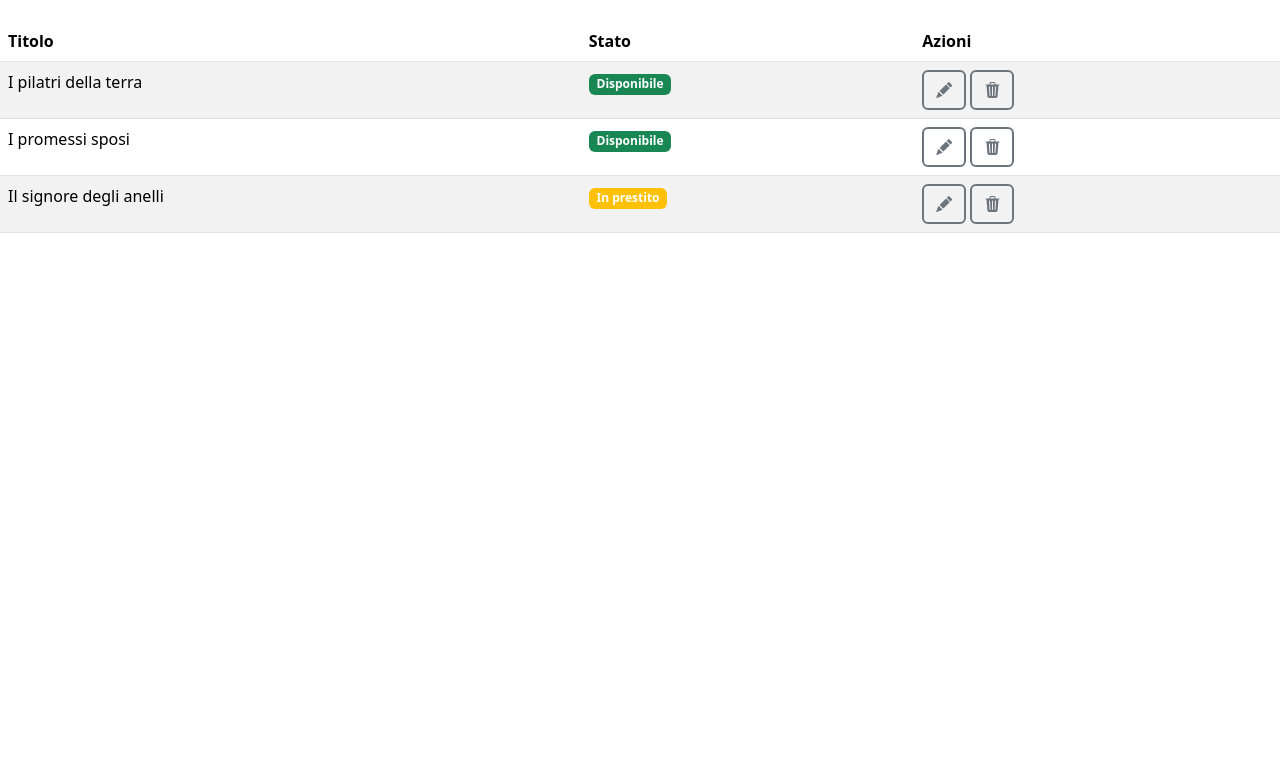
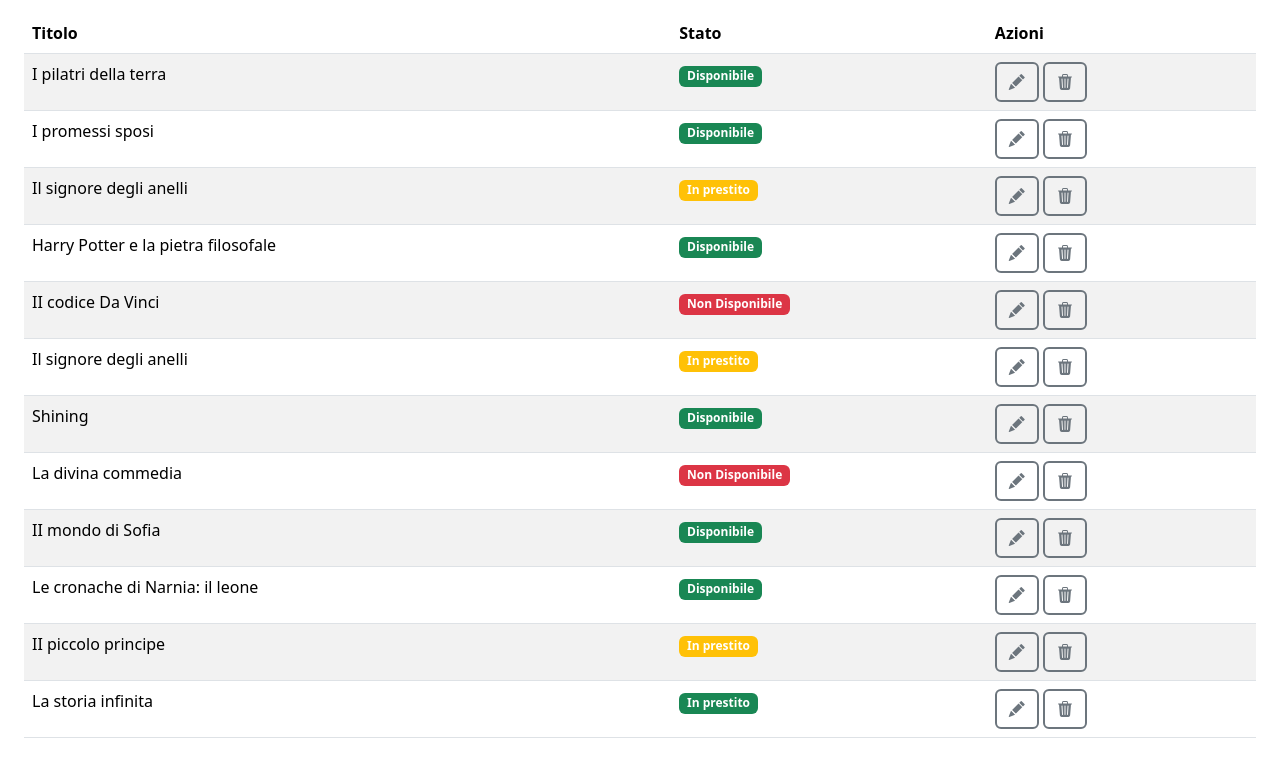
Before and after one commit to filippozuppini/html-css-bootstrap-dashboard, a plain HTML site: page index.html in a window 1280 px wide. Shown: the part 179-956 px from the top of the page. Before the commit the page ends 800 px from the top, so only its background shows below. Drawn offline with nearby package versions, Linux system fonts and the light colour scheme.

Commit message:
End tabel + style

```diff
--- a/index.html
+++ b/index.html
@@ -45,8 +45,8 @@
     </header>
 
     <main>
-        <div class="catalogo">
-            <div class="catologo-head d-flex justify-content-between p-4">
+        <div class="catalogo p-4">
+            <div class="catologo-head d-flex justify-content-between pb-3">
                 <h2>Catalogo Libri</h2>
                 <button class="bg-primary rounded border-0 text-white px-3 py-2">Aggiungi libro</button>
             </div>
@@ -91,6 +91,96 @@
                                 </span>
                             </td>
                         </tr>
+                        <tr>
+                            <td>Harry Potter e la pietra filosofale</td>
+                            <td><span class="badge text-bg-success">Disponibile</span></td>
+                            <td>
+                                <span>
+                                    <button type="button" class="btn btn-outline-secondary border-2"><i class="bi bi-pencil-fill"></i></button>
+                                    <button type="button" class="btn btn-outline-secondary border-2"><i class="bi bi-trash3-fill"></i></button>
+                                </span>
+                            </td>
+                        </tr>
+                        <tr>
+                            <td>II codice Da Vinci</td>
+                            <td><span class="badge text-bg-danger">Non Disponibile</span></td>
+                            <td>
+                                <span>
+                                    <button type="button" class="btn btn-outline-secondary border-2"><i class="bi bi-pencil-fill"></i></button>
+                                    <button type="button" class="btn btn-outline-secondary border-2"><i class="bi bi-trash3-fill"></i></button>
+                                </span>
+                            </td>
+                        </tr>
+                        <tr>
+                            <td>Il signore degli anelli</td>
+                            <td><span class="badge text-bg-warning text-white">In prestito</span></td>
+                            <td>
+                                <span>
+                                    <button type="button" class="btn btn-outline-secondary border-2"><i class="bi bi-pencil-fill"></i></button>
+                                    <button type="button" class="btn btn-outline-secondary border-2"><i class="bi bi-trash3-fill"></i></button>
+                                </span>
+                            </td>
+                        </tr>
+                        <tr>
+                            <td>Shining</td>
+                            <td><span class="badge text-bg-success">Disponibile</span></td>
+                            <td>
+                                <span>
+                                    <button type="button" class="btn btn-outline-secondary border-2"><i class="bi bi-pencil-fill"></i></button>
+                                    <button type="button" class="btn btn-outline-secondary border-2"><i class="bi bi-trash3-fill"></i></button>
+                                </span>
+                            </td>
+                        </tr>
+                        <tr>
+                            <td>La divina commedia</td>
+                            <td><span class="badge text-bg-danger">Non Disponibile</span></td>
+                            <td>
+                                <span>
+                                    <button type="button" class="btn btn-outline-secondary border-2"><i class="bi bi-pencil-fill"></i></button>
+                                    <button type="button" class="btn btn-outline-secondary border-2"><i class="bi bi-trash3-fill"></i></button>
+                                </span>
+                            </td>
+                        </tr>
+                        <tr>
+                            <td>II mondo di Sofia</td>
+                            <td><span class="badge text-bg-success">Disponibile</span></td>
+                            <td>
+                                <span>
+                                    <button type="button" class="btn btn-outline-secondary border-2"><i class="bi bi-pencil-fill"></i></button>
+                                    <button type="button" class="btn btn-outline-secondary border-2"><i class="bi bi-trash3-fill"></i></button>
+                                </span>
+                            </td>
+                        </tr>
+                        <tr>
+                            <td>Le cronache di Narnia: il leone</td>
+                            <td><span class="badge text-bg-success">Disponibile</span></td>
+                            <td>
+                                <span>
+                                    <button type="button" class="btn btn-outline-secondary border-2"><i class="bi bi-pencil-fill"></i></button>
+                                    <button type="button" class="btn btn-outline-secondary border-2"><i class="bi bi-trash3-fill"></i></button>
+                                </span>
+                            </td>
+                        </tr>
+                        <tr>
+                            <td>II piccolo principe</td>
+                            <td><span class="badge text-bg-warning text-white">In prestito</span></td>
+                            <td>
+                                <span>
+                                    <button type="button" class="btn btn-outline-secondary border-2"><i class="bi bi-pencil-fill"></i></button>
+                                    <button type="button" class="btn btn-outline-secondary border-2"><i class="bi bi-trash3-fill"></i></button>
+                                </span>
+                            </td>
+                        </tr>
+                        <tr>
+                            <td>La storia infinita</td>
+                            <td><span class="badge text-bg-success text-white">In prestito</span></td>
+                            <td>
+                                <span>
+                                    <button type="button" class="btn btn-outline-secondary border-2"><i class="bi bi-pencil-fill"></i></button>
+                                    <button type="button" class="btn btn-outline-secondary border-2"><i class="bi bi-trash3-fill"></i></button>
+                                </span>
+                            </td>
+                        </tr>
                     </tbody>
                 </table>
             </div>
```
